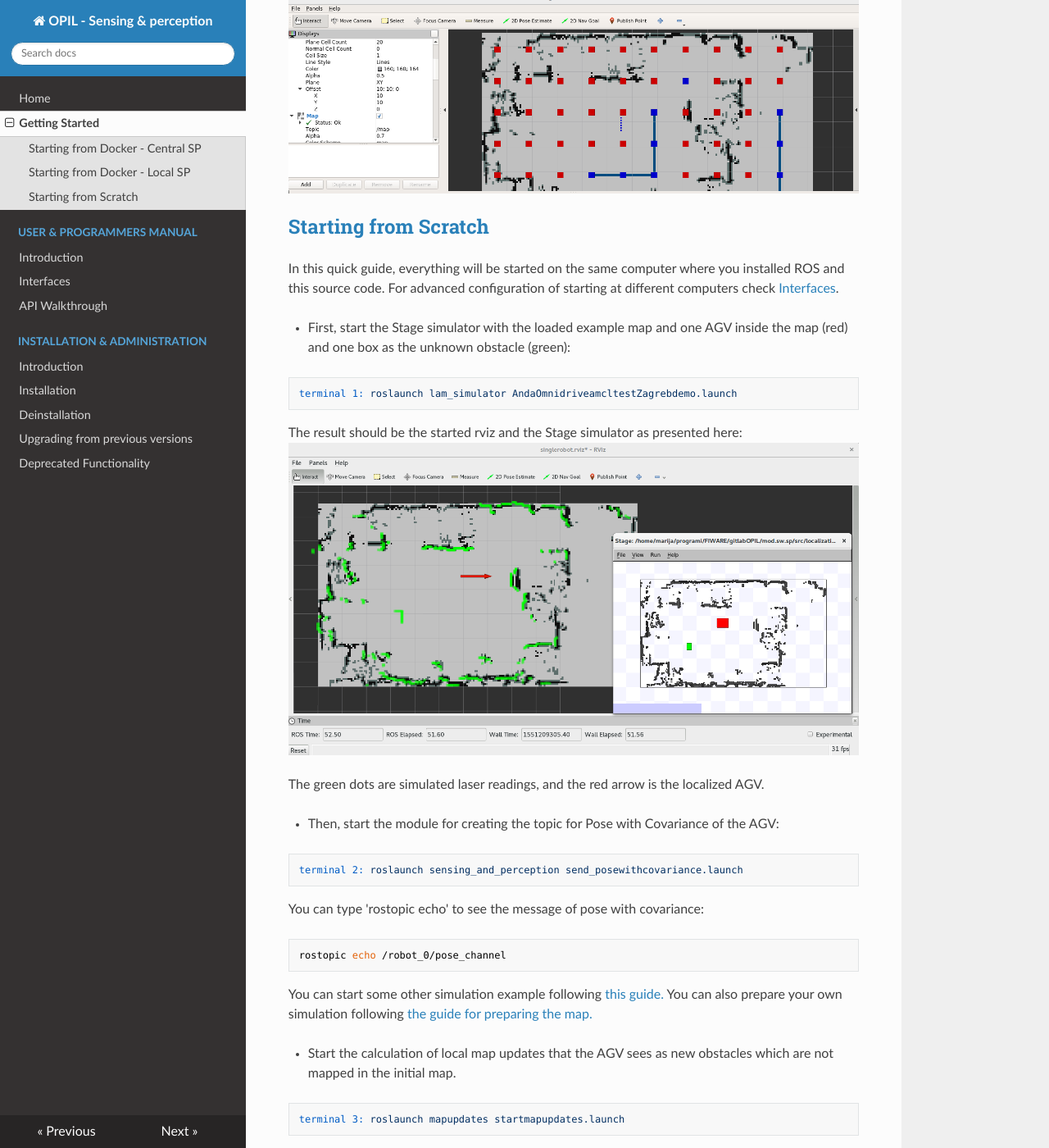
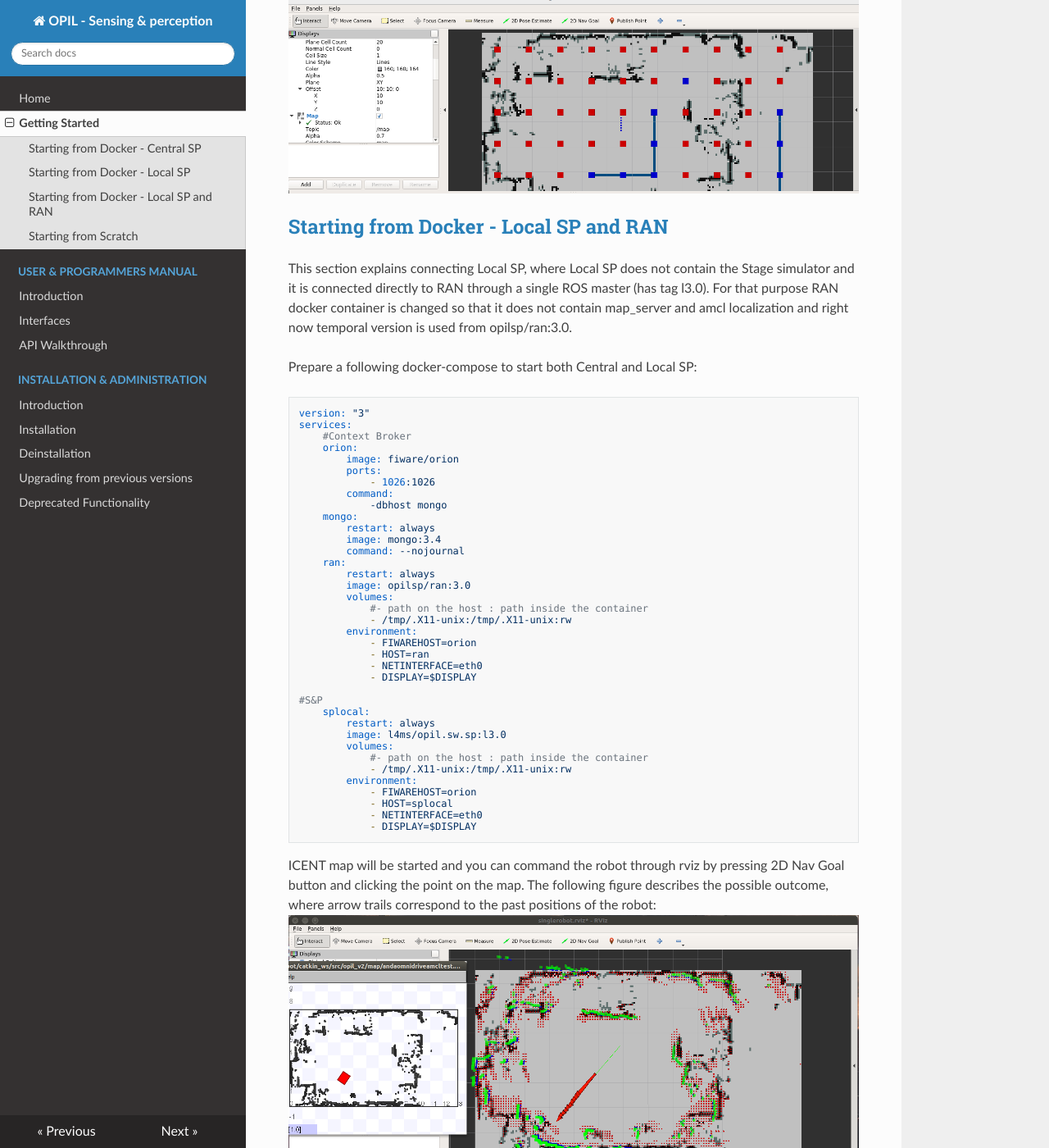
Before and after one commit to ramp-eu/Central_Sensing_and_Perception, an MkDocs documentation site: the page built from doc/docs/start.md, in a window 1280 px wide and 1400 px high, scrolled down 7560 px. Shown: the whole window at 82% size. Built offline with MkDocs 1.6.1, drawn with Linux system fonts in a browser that asks for light colours; nearby versions of some CDN libraries; some of the changed text lies outside the part shown.

Commit message:
updates of docs about connection of RAN and Local SP

````diff
--- a/doc/docs/start.md
+++ b/doc/docs/start.md
@@ -256,6 +256,55 @@ services:
 After moving the green box in the simulator the result can be seen like in this figure:
 ![Local and central SP in ICENT lab](./img/localcentralupdate.png)
 
+## <a name="fromdockerlocal">Starting from Docker - Local SP and RAN</a>
+
+This section explains connecting Local SP, where Local SP does not contain the Stage simulator and it is connected directly to RAN through a single ROS master (has tag l3.0). For that purpose RAN docker container is changed so that it does not contain map_server and amcl localization and right now temporal version is used from opilsp/ran:3.0.
+
+Prepare a following docker-compose to start both Central and Local SP:
+
+```
+version: "3"
+services:
+    #Context Broker
+    orion:
+        image: fiware/orion
+        ports:
+            - 1026:1026
+        command:
+            -dbhost mongo
+    mongo:
+        restart: always
+        image: mongo:3.4
+        command: --nojournal
+    ran:
+        restart: always
+        image: opilsp/ran:3.0
+        volumes:
+            #- path on the host : path inside the container
+            - /tmp/.X11-unix:/tmp/.X11-unix:rw
+        environment:
+            - FIWAREHOST=orion
+            - HOST=ran
+            - NETINTERFACE=eth0
+            - DISPLAY=$DISPLAY
+
+#S&P
+    splocal:
+        restart: always
+        image: l4ms/opil.sw.sp:l3.0
+        volumes:
+            #- path on the host : path inside the container
+            - /tmp/.X11-unix:/tmp/.X11-unix:rw
+        environment:
+            - FIWAREHOST=orion
+            - HOST=splocal
+            - NETINTERFACE=eth0
+            - DISPLAY=$DISPLAY
+```
+ICENT map will be started and you can command the robot through rviz by pressing 2D Nav Goal button and clicking the point on the map. The following figure describes the possible outcome, where arrow trails correspond to the past positions of the robot:
+![Local SP and RAN in ICENT lab](./img/movingwithran.png)
+
+You can also add Central SP in the docker-compose and obtain results similar to the previous section.
 
 ## <a name="fromscratch">Starting from Scratch</a>
 
````
Also changed, not shown: doc/docs/img/movingwithran.png (added).
